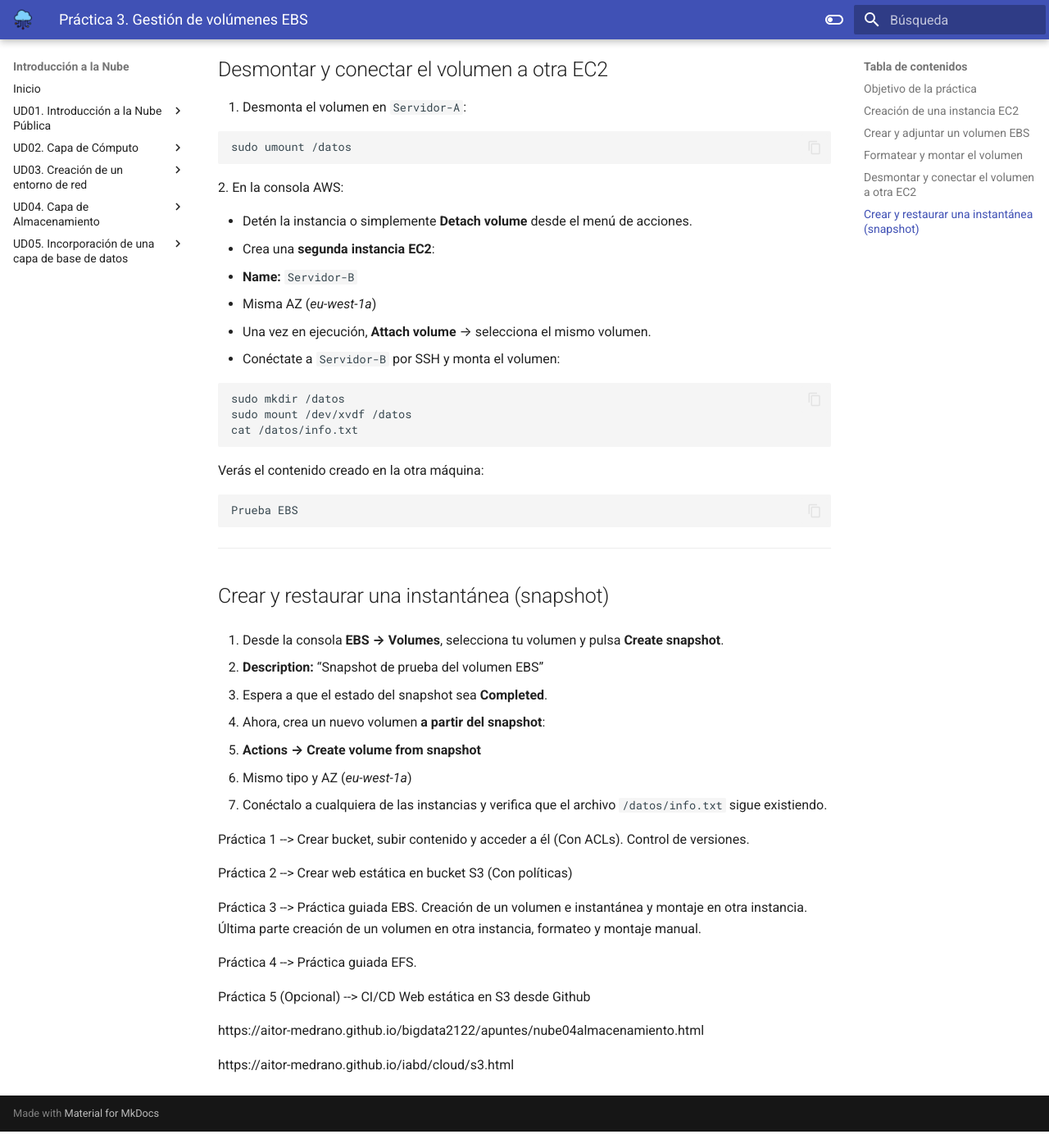
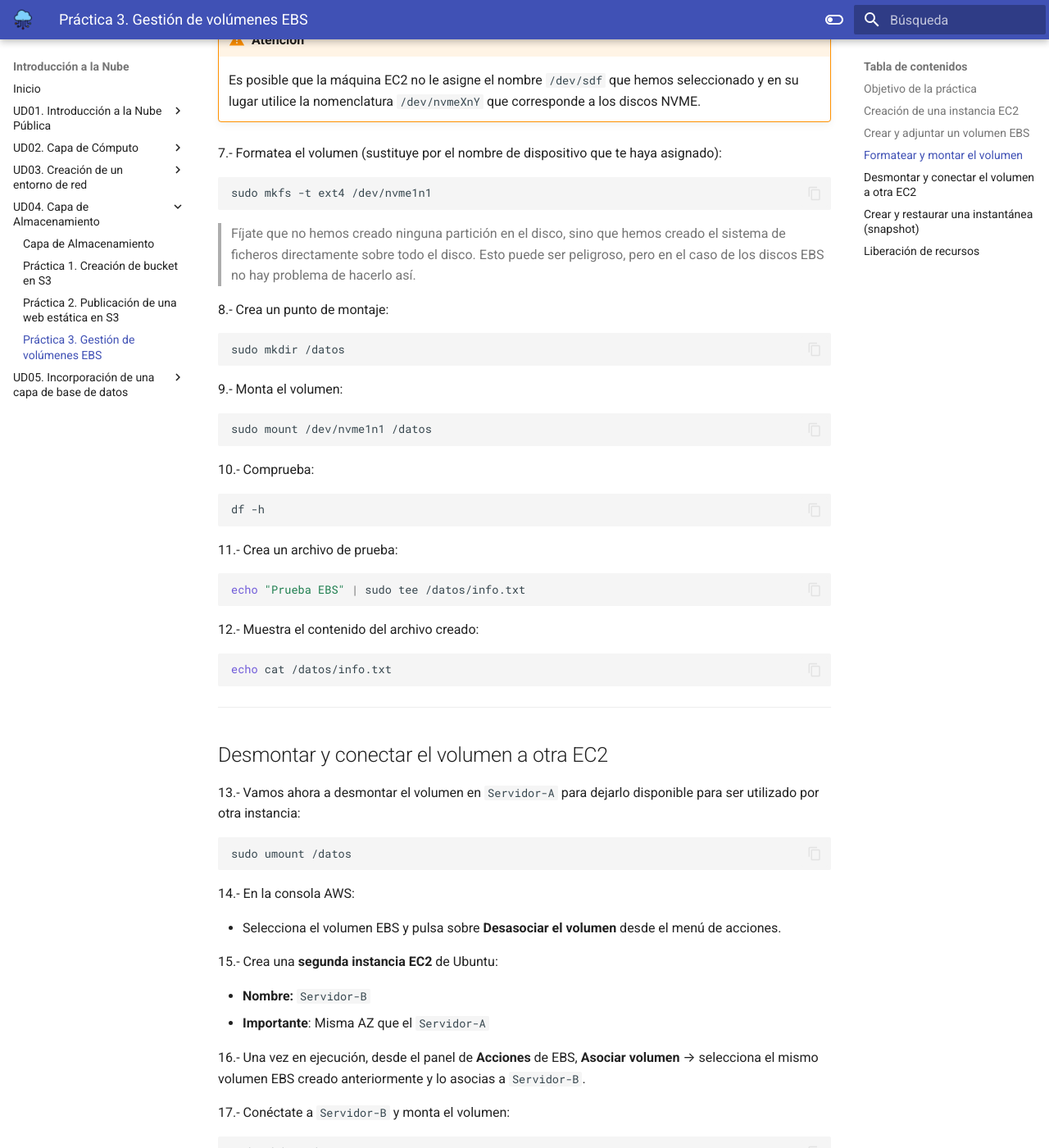
Before and after one commit to IES-CAMP-DE-MORVEDRE/optativa-cloud, an MkDocs documentation site: the page built from docs/ud04/practica3.md, in a window 1280 px wide and 1400 px high, scrolled down 2530 px. Shown: the whole window at 82% size. Built offline with MkDocs 1.6.1 and Material for MkDocs 9.7.7, drawn with Linux system fonts in a browser that asks for light colours; some of the changed text lies outside the part shown.

Commit message:
Ud04 practica 3 finalizada

````diff
--- a/docs/ud04/practica3.md
+++ b/docs/ud04/practica3.md
@@ -1,6 +1,12 @@
 # Práctica 3. Gestión de volúmenes EBS
 
 Creación de un volumen EBS y montaje en varias instancias EC2.
+
+!!! tip "Recuerda"
+    - Los volúmenes EBS equivalen a los **discos duros virtuales** que utilizan las instancias EC2.
+	- Un volumen sólo puede estar **conectado a una instancia** simultáneamente.
+	- Pero una instancia puede **conectar varios volúmes EBS** simultáneamente.
+
 
 ## Objetivo de la práctica
 
@@ -24,6 +30,9 @@
 * **Network settings:** deja la VPC y subred por defecto
 * **Storage:** deja el volumen raíz predeterminado (8 GB)
 
+!!! warning "Importante"
+    Recuerda la zona de disponibilidad en la que se ha creado la máquina. El volumen EBS que crearemos debe estar necesariamente en la misma AZ que la EC2.
+
 2.- Lanza la instancia y espera a que el estado sea **Running**.
 
 3.- Podemos conectarnos por ssh, pero esta vez lo vamos a hacer desde el propio navegador:
@@ -38,81 +47,105 @@
 
 <img src="../images/ud04/practica3/ebs02.png">
 
-
 ---
 
 ## Crear y adjuntar un volumen EBS
 
-1. En el panel **Elastic Block Store → Volumes**, selecciona:
+4.- Estando en la pantalla de las instancia de EC2, en el panel lateral aparece un menú **Elastic Block Store → Volúmenes**. Accede a él y selecciona:
 
-   * **Create volume**
-   * **Type:** gp3
-   * **Size:** 2 GiB
-   * **Availability Zone:** *la misma que tu EC2 (por ejemplo eu-west-1a)*
-2. Una vez creado, selecciona el volumen → **Actions → Attach volume**
+   * **Crear volumen**
+   * **Tipo:** gp3
+   * **Tamaño:** 20 GiB
+   * **Availability Zone:** la misma que tu EC2
+   * Deja los valores por defecto que te propone para las **IOPS** y el **Rendimiento**.
+   * No marques la opción de **cifrado**
 
-   * **Instance:** elige tu instancia `Servidor-A`
-   * **Device name:** `/dev/sdf`
-3. Verifica desde la instancia que se haya detectado:
+5.- Una vez creado, selecciona el volumen y pulsa sobre **Acciones → Asociar volumen**
 
-   ```bash
-   lsblk
-   ```
+   * **Instancia:** elige la instancia `Servidor-A`
+   * **Nombre de dispositivo:** selecciona uno de la lista, por ejemplo `/dev/sdf`
 
 ---
 
 ## Formatear y montar el volumen
-
-1. Formatea el volumen (solo la primera vez):
+6.- Accede al terminal de la máquina EC2 y verifica desde la instancia que se haya detectado el nuevo disco (puedes verificar que el número de serie coincide con el de la consola de EBS):
 
    ```bash
-   sudo mkfs -t ext4 /dev/xvdf
+   lsblk -o NAME,SIZE,SERIAL,TYPE,MOUNTPOINTS
    ```
-2. Crea un punto de montaje:
+
+!!! warning "Atención"
+    Es posible que la máquina EC2 no le asigne el nombre `/dev/sdf` que hemos seleccionado y en su lugar utilice la nomenclatura `/dev/nvmeXnY` que corresponde a los discos NVME.
+
+7.- Formatea el volumen (sustituye por el nombre de dispositivo que te haya asignado):
+
+   ```bash
+   sudo mkfs -t ext4 /dev/nvme1n1
+   ```
+   > Fíjate que no hemos creado ninguna partición en el disco, sino que hemos creado el sistema de ficheros directamente sobre todo el disco. Esto puede ser peligroso, pero en el caso de los discos EBS no hay problema de hacerlo así.
+
+8.- Crea un punto de montaje:
 
    ```bash
    sudo mkdir /datos
    ```
-3. Monta el volumen:
+9.- Monta el volumen:
 
    ```bash
-   sudo mount /dev/xvdf /datos
+   sudo mount /dev/nvme1n1 /datos
    ```
-4. Comprueba:
+10.- Comprueba:
 
    ```bash
    df -h
    ```
-5. Crea un archivo de prueba:
+11.- Crea un archivo de prueba:
 
    ```bash
    echo "Prueba EBS" | sudo tee /datos/info.txt
+   ```
+
+12.- Muestra el contenido del archivo creado:
+
+   ```bash
+   echo cat /datos/info.txt
    ```
 
 ---
 
 ## Desmontar y conectar el volumen a otra EC2
 
-1. Desmonta el volumen en `Servidor-A`:
+13.- Vamos ahora a desmontar el volumen en `Servidor-A` para dejarlo disponible para ser utilizado por otra instancia:
 
    ```bash
    sudo umount /datos
    ```
-2. En la consola AWS:
 
-   * Detén la instancia o simplemente **Detach volume** desde el menú de acciones.
-3. Crea una **segunda instancia EC2**:
+14.- En la consola AWS:
 
-   * **Name:** `Servidor-B`
-   * Misma AZ (*eu-west-1a*)
-4. Una vez en ejecución, **Attach volume** → selecciona el mismo volumen.
-5. Conéctate a `Servidor-B` por SSH y monta el volumen:
+   * Selecciona el volumen EBS y pulsa sobre **Desasociar el volumen** desde el menú de acciones.
 
-   ```bash
-   sudo mkdir /datos
-   sudo mount /dev/xvdf /datos
-   cat /datos/info.txt
-   ```
+
+15.- Crea una **segunda instancia EC2** de Ubuntu:
+
+   * **Nombre:** `Servidor-B`
+   * **Importante**: Misma AZ que el `Servidor-A`
+
+16.- Una vez en ejecución, desde el panel de **Acciones** de EBS, **Asociar volumen** → selecciona el mismo volumen EBS creado anteriormente y lo asocias a `Servidor-B`.
+
+17.- Conéctate a `Servidor-B` y monta el volumen:
+
+```
+sudo mkdir /datos
+```
+
+``` bash
+sudo mount /dev/nvme1n1 /datos
+```
+
+``` bash
+cat /datos/info.txt
+```
 
    Verás el contenido creado en la otra máquina:
 
@@ -120,32 +153,33 @@
    Prueba EBS
    ```
 
+!!! success "Captura la pantalla"
+    Captura la pantalla en la que se muestre que han funcionado todos los comandos ejecutados en `Servidor-B`
+
 ---
 
 ## Crear y restaurar una instantánea (snapshot)
 
-1. Desde la consola **EBS → Volumes**, selecciona tu volumen y pulsa **Create snapshot**.
+18.- Desde la consola **EBS → Volumenes**, selecciona tu volumen y pulsa **Crear instantánea** dentro del menú **Acciones**.
 
-   * **Description:** “Snapshot de prueba del volumen EBS”
-2. Espera a que el estado del snapshot sea **Completed**.
-3. Ahora, crea un nuevo volumen **a partir del snapshot**:
+   * **Descripción:** “Snapshot de prueba del volumen EBS”
 
-   * **Actions → Create volume from snapshot**
-   * Mismo tipo y AZ (*eu-west-1a*)
-4. Conéctalo a cualquiera de las instancias y verifica que el archivo `/datos/info.txt` sigue existiendo.
+19.- Espera a que el estado del snapshot sea **Completed**.
 
+20.- Ahora, vamos a crear un nuevo volumen a partir de la instantánea creada. Para ello accedemos al panel lateral **Elastic Block Store → Instantáneas**:
 
+- Seleccionamos la instantánea que acabamos de crear.
+- En el menú **Acciones** pulsamos sobre **Crear volumen a partir de una instantánea**:
 
-Práctica 1 --> Crear bucket, subir contenido y acceder a él (Con ACLs). Control de versiones.
+    - Seleccionamos el mismo tipo y AZ que el volumen anterior.
+    - Dejamos es resto de los valores por defecto.
 
-Práctica 2 --> Crear web estática en bucket S3 (Con políticas)
+21.- Conéctalo a cualquiera de las instancias y verifica que el archivo `/datos/info.txt` sigue existiendo.
 
-Práctica 3 --> Práctica guiada EBS. Creación de un volumen e instantánea y montaje en otra instancia. Última parte creación de un volumen en otra instancia, formateo y montaje manual.
+## Liberación de recursos
 
-Práctica 4 --> Práctica guiada EFS.
+Una vez finalizada la práctica hay que eliminar los recursos creados para que no nos consuman crédito:
 
-Práctica 5 (Opcional) --> CI/CD Web estática en S3 desde Github
+- Termina todas la instancias y elimina los volúmenes EBS creados.
 
-https://aitor-medrano.github.io/bigdata2122/apuntes/nube04almacenamiento.html
-
-https://aitor-medrano.github.io/iabd/cloud/s3.html
+Recuerda finalizar el laboratorio cuando acabes con las prácticas.
--- a/mkdocs.yml
+++ b/mkdocs.yml
@@ -21,6 +21,7 @@
       - "Capa de Almacenamiento": "ud04/ud04.md"
       - "Práctica 1. Creación de bucket en S3": "ud04/practica1.md"
       - "Práctica 2. Publicación de una web estática en S3": "ud04/practica2.md"
+      - "Práctica 3. Gestión de volúmenes EBS": "ud04/practica3.md"
   - "UD05. Incorporación de una capa de base de datos":
       - "Práctica 1. Creación de una Base de datos Gestionada con acceso público": "ud05/bdpractica01.md"
 
````
Also changed, not shown: docs/ud04/practica4.md (added, +15 -0 lines).
